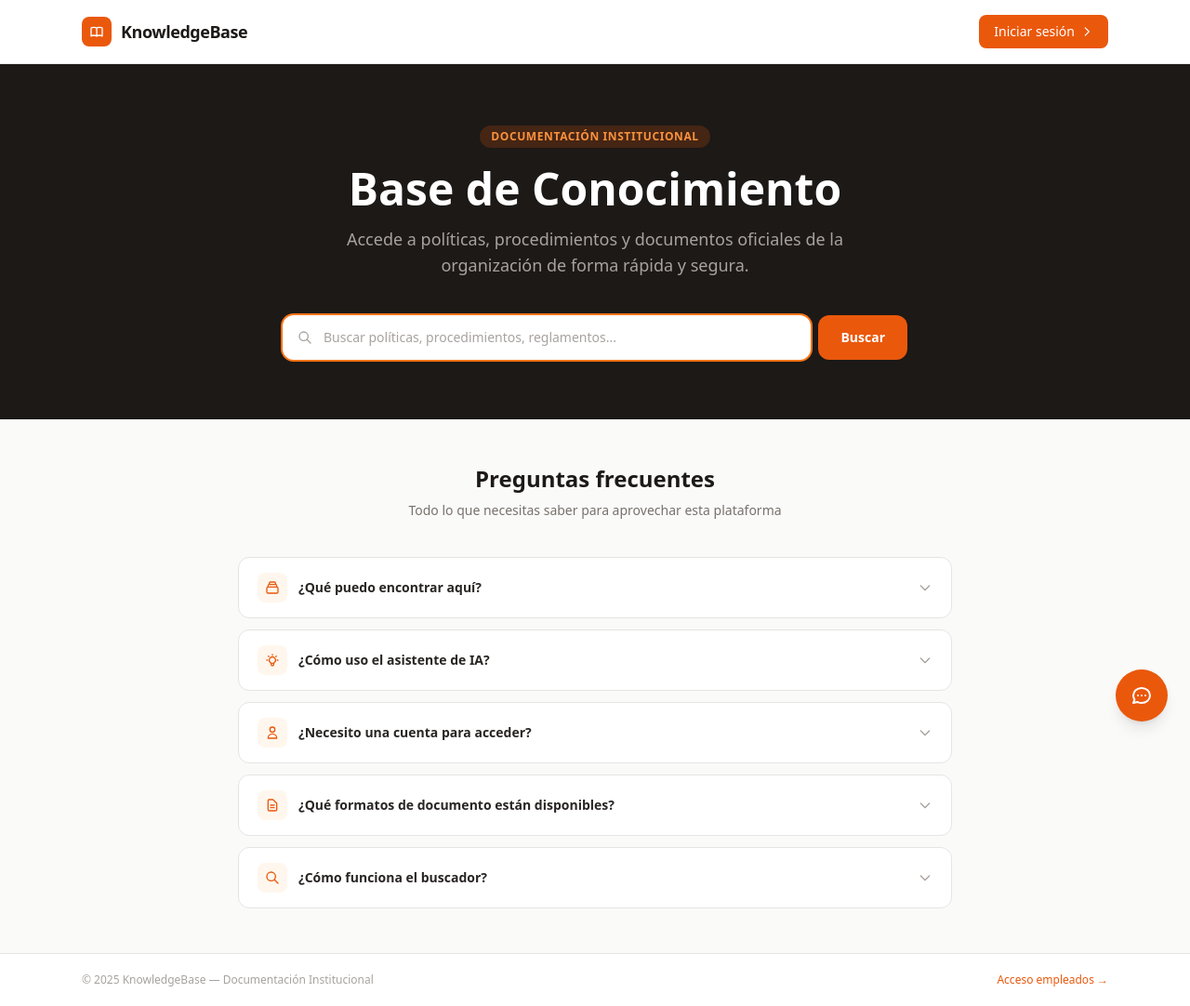
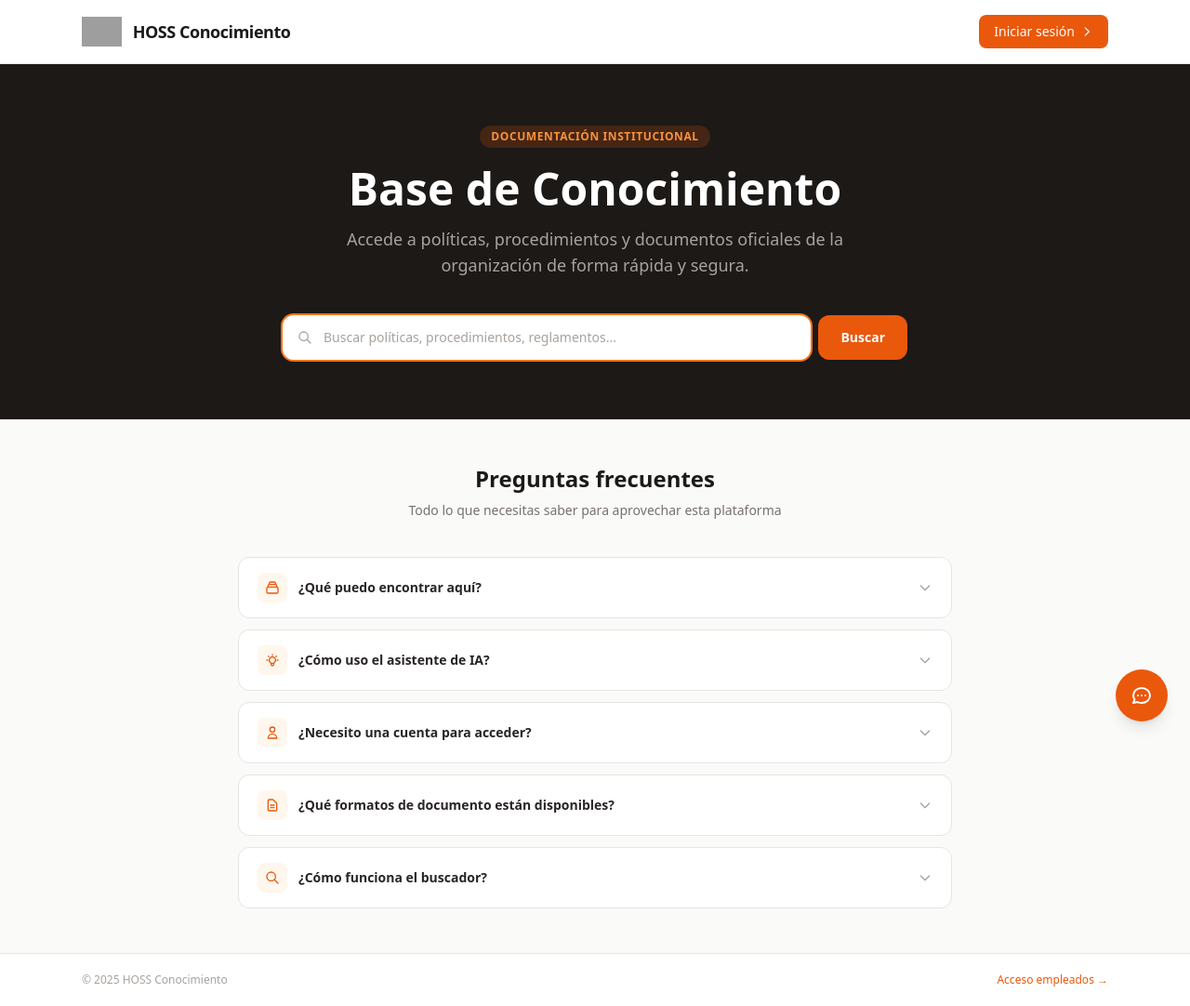
Before and after one commit to sistemashoss-bit/KnowledgeBaseHoss, a Python web app: template app/templates/home.html in a window 1280 px wide. Shown: the whole page at 93% size. Run offline with Jinja, Linux system fonts and the light colour scheme; the template is opened without the code that fills it, so the values that code supplies are empty; some libraries are stand-ins or nearby versions; grey boxes are pictures that could not be loaded.

Commit message:
mejoras de reranking,embeddings y landingpage

```diff
--- a/app/auth/router.py
+++ b/app/auth/router.py
@@ -121,7 +121,7 @@ def totp_verify(
 
 @router.post("/logout")
 def logout():
-    resp = RedirectResponse("/auth/login", status_code=302)
+    resp = RedirectResponse("/", status_code=302)
     resp.delete_cookie("access_token")
     resp.delete_cookie("pre_auth")
     return resp
--- a/app/templates/home.html
+++ b/app/templates/home.html
@@ -3,7 +3,7 @@
 <head>
   <meta charset="UTF-8" />
   <meta name="viewport" content="width=device-width, initial-scale=1.0" />
-  <title>Base de Conocimiento</title>
+  <title>HOSS Conocimiento</title>
   <script src="https://cdn.tailwindcss.com"></script>
   <script src="https://unpkg.com/htmx.org@1.9.10"></script>
   <script defer src="https://unpkg.com/alpinejs@3.x.x/dist/cdn.min.js"></script>
@@ -21,14 +21,10 @@
   <!-- ── Navbar ──────────────────────────────────────────────────────────── -->
   <header class="bg-white border-b border-stone-200 sticky top-0 z-40">
     <div class="max-w-6xl mx-auto px-6 py-4 flex items-center justify-between">
-      <a href="/" class="flex items-center gap-2.5">
-        <div class="w-8 h-8 bg-orange-600 rounded-lg flex items-center justify-center shrink-0">
-          <svg class="w-4 h-4 text-white" fill="none" stroke="currentColor" viewBox="0 0 24 24">
-            <path stroke-linecap="round" stroke-linejoin="round" stroke-width="2"
-                  d="M12 6.253v13m0-13C10.832 5.477 9.246 5 7.5 5S4.168 5.477 3 6.253v13C4.168 18.477 5.754 18 7.5 18s3.332.477 4.5 1.253m0-13C13.168 5.477 14.754 5 16.5 5c1.747 0 3.332.477 4.5 1.253v13C19.832 18.477 18.247 18 16.5 18c-1.746 0-3.332.477-4.5 1.253"/>
-          </svg>
-        </div>
-        <span class="font-bold text-stone-900 text-lg tracking-tight">KnowledgeBase</span>
+      <a href="/" class="flex items-center gap-3">
+        <img src="https://hoss.com.mx/cdn/shop/files/LOGO_FINAL_VARIANTES_Mesa_de_trabajo_1-04_260x.png?v=1674512695"
+             alt="HOSS" class="h-8 w-auto object-contain" />
+        <span class="font-bold text-stone-900 text-lg tracking-tight">HOSS Conocimiento</span>
       </a>
 
       <div class="flex items-center gap-3">
@@ -307,7 +303,7 @@
   <!-- ── Footer ──────────────────────────────────────────────────────────── -->
   <footer class="border-t border-stone-200 bg-white mt-auto">
     <div class="max-w-6xl mx-auto px-6 py-5 flex items-center justify-between text-xs text-stone-400">
-      <span>© {{ 2025 }} KnowledgeBase — Documentación Institucional</span>
+      <span>© {{ 2025 }} HOSS Conocimiento</span>
       {% if not current_user %}
       <a href="/auth/login" class="text-orange-600 hover:text-orange-500 font-medium">Acceso empleados →</a>
       {% endif %}
```
Also changed, not shown: app/templates/base.html (+6 -2 lines).
